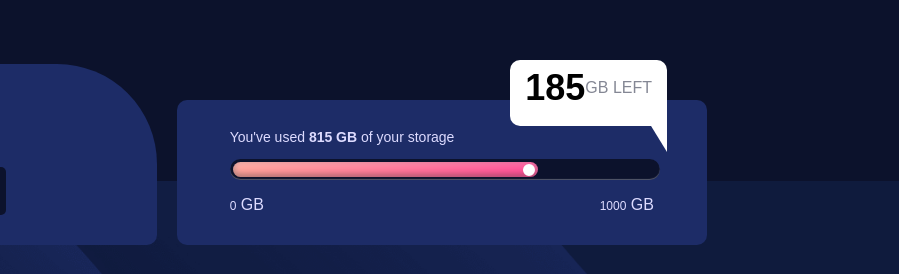
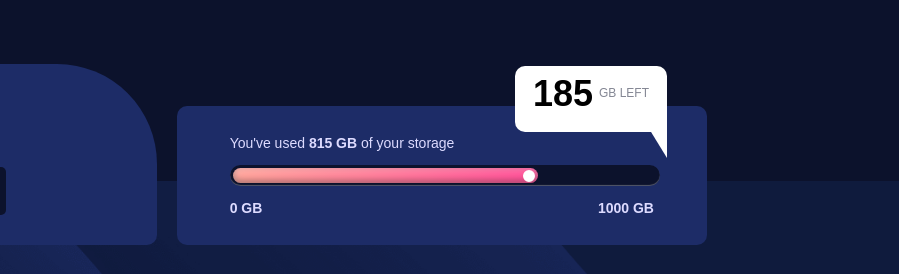
Before and after one commit to abe-m1/data-storage-component-challenge, a website: page index.html in a window 1280 px wide. Shown: the part 246-520 px from the top of the page, 381-1280 px from the left. Drawn offline with Linux system fonts and the light colour scheme; a web font is replaced by a local one.

Commit message:
font fixes

```diff
--- a/scss/main.scss
+++ b/scss/main.scss
@@ -123,12 +123,8 @@ body {
     justify-content: space-between;
 
     p {
-      font-weight: 400;
-      font-size: 16px;
-
-      span {
-        font-size: 12px;
-      }
+      font-weight: 700;
+      font-size: 14px;
     }
   }
 }
@@ -153,7 +149,7 @@ body {
   align-items: center;
 
   p {
-    margin: 0 0 10px;
+    margin: 0 3px 10px;
 
     :last-of-type {
       margin-bottom: 0;
@@ -179,8 +175,8 @@ body {
   &__gb-left {
     // margin: 0 !important;
     color: $grayishBlue;
-    font-size: 16px;
-    margin-left: 10px;
+    font-size: 12px;
+    margin-left: 15px;
   }
 }
 
```
Also changed, not shown: css/style.css.
